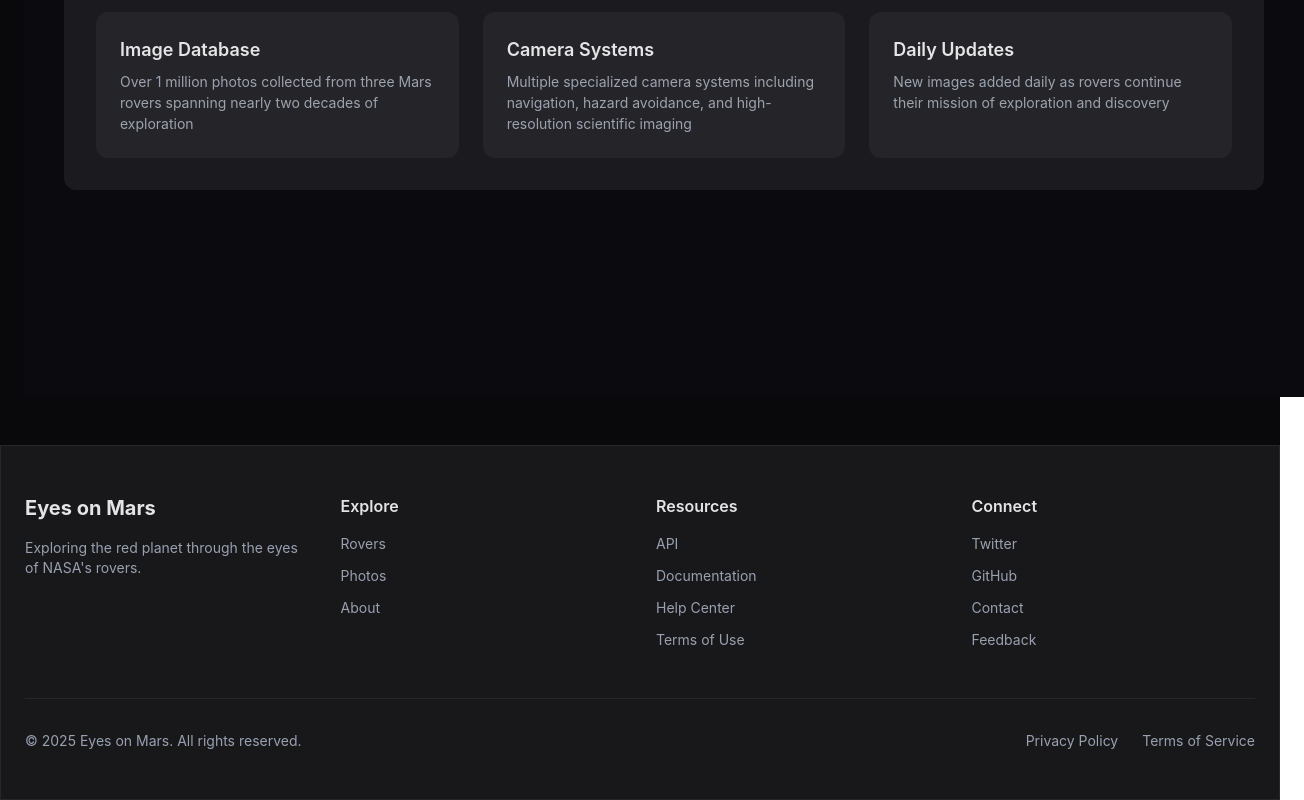
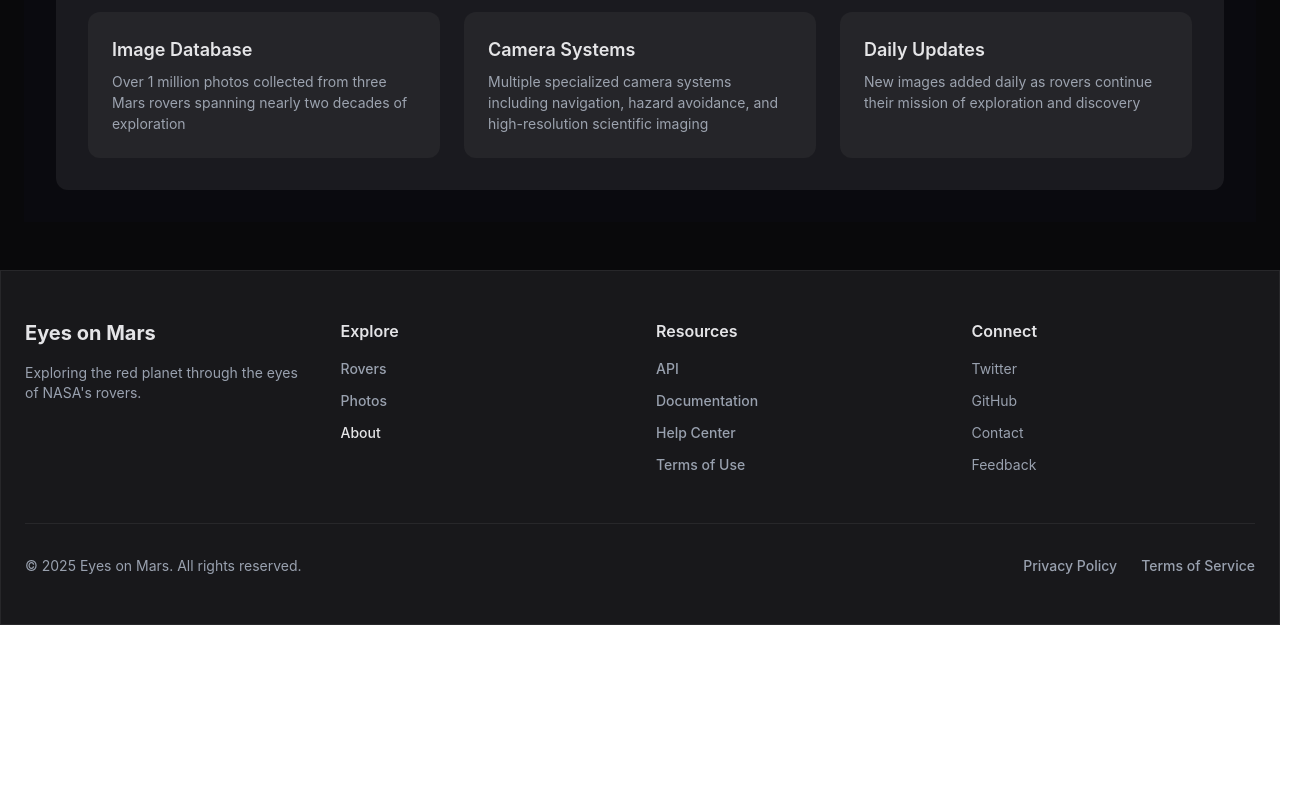
Before and after one commit to seva32/eyes-on-mars, a Next.js app: page /about in a window 1280 px wide. Shown: the part 531-1331 px from the top of the page, 1304 px wide, since content can reach past the window. After the commit the page ends 1156 px from the top, so only its background shows below. Built offline with nearby package versions, Linux system fonts and the light colour scheme; no server answers.

Commit message:
footer links views

```diff
--- a/src/components/about/AboutPage.tsx
+++ b/src/components/about/AboutPage.tsx
@@ -5,7 +5,7 @@ import { FeatureCard } from './FeatureCard'
 
 export const About: React.FC = () => {
   return (
-    <main className="min-h-screen w-screen bg-[#0A0A0F] p-8">
+    <main className="h-auto w-full bg-[#0A0A0F] p-8">
       <article className="max-w-[1200px] mx-auto">
         <h1 className="text-[32px] font-bold text-[#E5E5E7] mb-8">
           About Mars Photo Explorer
--- a/src/components/api-reference/ApiReference.tsx
+++ b/src/components/api-reference/ApiReference.tsx
@@ -27,7 +27,7 @@ export default function ApiReference() {
   }, [copyEndpoint])
 
   return (
-    <main className="flex flex-col min-h-screen w-screen bg-[#0A0A0F]">
+    <main className="flex flex-col w-full bg-[#0A0A0F]">
       <div className="w-full max-w-[1200px] mx-auto p-8">
         <header className="mb-12">
           <h1 className="text-[32px] font-bold text-[#E5E5E7]">
--- a/src/components/layout/Footer.tsx
+++ b/src/components/layout/Footer.tsx
@@ -1,4 +1,5 @@
 import * as React from 'react'
+import { NavigationLink } from './NavigationLink'
 
 export const Footer: React.FC = () => {
   const currentYear = new Date().getFullYear()
@@ -15,35 +16,44 @@ export const Footer: React.FC = () => {
           <section className="flex flex-col gap-4">
             <h4 className="text-base font-semibold text-zinc-200">Explore</h4>
             <nav className="flex flex-col gap-3">
-              <a
+              <NavigationLink
                 href="https://science.nasa.gov/mission/mars-2020-perseverance/"
                 className="text-sm text-gray-400"
               >
                 Rovers
-              </a>
-              <a href="/photos" className="text-sm text-gray-400">
+              </NavigationLink>
+              <NavigationLink
+                href="/user/photo-explorer"
+                className="text-sm text-gray-400"
+              >
                 Photos
-              </a>
-              <a href="/about" className="text-sm text-gray-400">
+              </NavigationLink>
+              <NavigationLink href="/about" className="text-sm text-gray-400">
                 About
-              </a>
+              </NavigationLink>
             </nav>
           </section>
           <section className="flex flex-col gap-4">
             <h4 className="text-base font-semibold text-zinc-200">Resources</h4>
             <nav className="flex flex-col gap-3">
-              <a href="/api" className="text-sm text-gray-400">
+              <NavigationLink
+                href="/api-reference"
+                className="text-sm text-gray-400"
+              >
                 API
-              </a>
-              <a href="/docs" className="text-sm text-gray-400">
+              </NavigationLink>
+              <NavigationLink href="/docs" className="text-sm text-gray-400">
                 Documentation
-              </a>
-              <a href="/help" className="text-sm text-gray-400">
+              </NavigationLink>
+              <NavigationLink
+                href="https://sfantini.us"
+                className="text-sm text-gray-400"
+              >
                 Help Center
-              </a>
-              <a href="/terms" className="text-sm text-gray-400">
+              </NavigationLink>
+              <NavigationLink href="/terms" className="text-sm text-gray-400">
                 Terms of Use
-              </a>
+              </NavigationLink>
             </nav>
           </section>
           <section className="flex flex-col gap-4">
@@ -70,12 +80,12 @@ export const Footer: React.FC = () => {
               © {currentYear} Eyes on Mars. All rights reserved.
             </p>
             <div className="flex gap-6 items-center ml-auto max-sm:ml-0">
-              <a href="/privacy" className="text-sm text-gray-400">
+              <NavigationLink href="/privacy" className="text-sm text-gray-400">
                 Privacy Policy
-              </a>
-              <a href="/terms" className="text-sm text-gray-400">
+              </NavigationLink>
+              <NavigationLink href="/terms" className="text-sm text-gray-400">
                 Terms of Service
-              </a>
+              </NavigationLink>
             </div>
           </div>
         </div>
--- a/src/components/main-page/GridBackground.tsx
+++ b/src/components/main-page/GridBackground.tsx
@@ -14,7 +14,7 @@ export const GridBackground: React.FC = () => {
           strokeWidth="0.3"
         />
       </pattern>
-      <rect width="100" height="100" fill="url(#grid)" />
+      <rect x="1" y="1" width="98" height="98" fill="url(#grid)" />
     </svg>
   )
 }
--- a/src/components/privacy/ContactSection.tsx
+++ b/src/components/privacy/ContactSection.tsx
@@ -10,7 +10,7 @@ export function ContactSection() {
       </p>
       <div className="mt-3">
         <a href="mailto:privacy@example.com" className="text-red-500 underline">
-          privacy@example.com
+          hello@sfantini.us
         </a>
       </div>
     </section>
--- a/src/components/privacy/PrivacyPolicy.tsx
+++ b/src/components/privacy/PrivacyPolicy.tsx
@@ -7,7 +7,7 @@ import { UpdateSection } from './UpdateSection'
 
 export default function PrivacyPolicy() {
   return (
-    <main className="flex flex-col p-8 w-screen bg-zinc-950 min-h-[screen] text-zinc-200">
+    <main className="flex flex-col p-8 w-full bg-zinc-950 text-zinc-200">
       <article className="mx-auto w-full max-w-[800px]">
         <h1 className="mb-8 text-3xl font-bold">Privacy Policy</h1>
         <div className="flex flex-col gap-8">
@@ -63,14 +63,6 @@ export default function PrivacyPolicy() {
           <UpdateSection />
         </div>
       </article>
-      <div>
-        <div
-          dangerouslySetInnerHTML={{
-            __html:
-              '<link href=&quot;https://fonts.googleapis.com/css2?family=Inter&display=swap&quot; rel=&quot;stylesheet&quot;>',
-          }}
-        />
-      </div>
     </main>
   )
 }
--- a/src/components/terms/TermsOfUse.tsx
+++ b/src/components/terms/TermsOfUse.tsx
@@ -40,7 +40,7 @@ export const TermsOfUse: React.FC = () => {
 
   return (
     <>
-      <main className="flex flex-col p-8 w-screen bg-zinc-950 min-h-[screen] text-zinc-200">
+      <main className="flex flex-col p-8 w-full bg-zinc-950 text-zinc-200">
         <div className="mx-auto w-full max-w-[800px]">
           <header>
             <h1 className="mb-8 text-3xl font-bold">Terms of Use</h1>
--- /dev/null
+++ b/src/pages/api-reference.tsx
@@ -0,0 +1,13 @@
+import React from 'react'
+import Layout from '../components/layout/Layout'
+import ApiReference from '../components/api-reference/ApiReference'
+
+const Home = () => {
+  return (
+    <Layout>
+      <ApiReference />
+    </Layout>
+  )
+}
+
+export default Home
--- /dev/null
+++ b/src/pages/privacy.tsx
@@ -0,0 +1,13 @@
+import React from 'react'
+import Layout from '../components/layout/Layout'
+import Privacy from '../components/privacy/PrivacyPolicy'
+
+const Home = () => {
+  return (
+    <Layout>
+      <Privacy />
+    </Layout>
+  )
+}
+
+export default Home
--- /dev/null
+++ b/src/pages/terms.tsx
@@ -0,0 +1,13 @@
+import React from 'react'
+import Layout from '../components/layout/Layout'
+import TermsOfUse from '../components/terms/TermsOfUse'
+
+const Home = () => {
+  return (
+    <Layout>
+      <TermsOfUse />
+    </Layout>
+  )
+}
+
+export default Home
```
